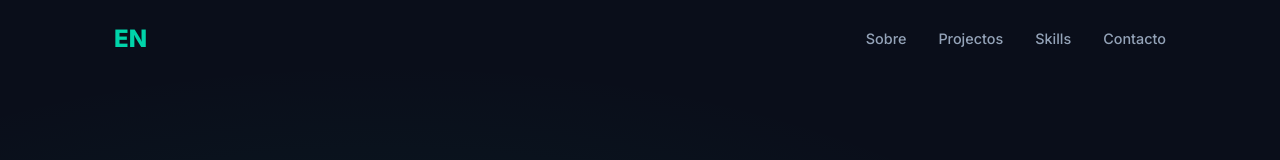
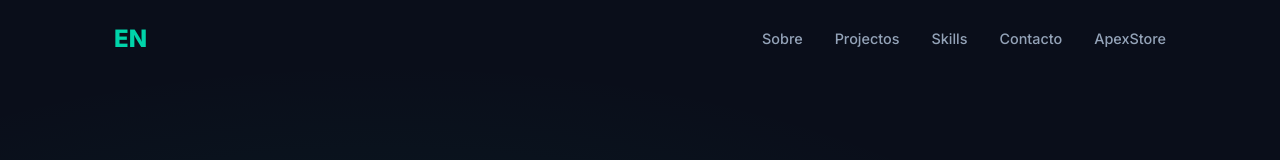
Before and after one commit to ElioNeto/portifolio, an Angular app in the folder frontend/: page / in a window 1280 px wide. Shown: the top 160 px of the page. Built offline with nearby package versions, Linux system fonts and the light colour scheme; no server answers.

Commit message:
feat: add ApexStore external link to navbar navigation menu

```diff
--- a/frontend/src/app/shared/navbar/navbar.component.html
+++ b/frontend/src/app/shared/navbar/navbar.component.html
@@ -5,6 +5,7 @@
       @for (link of navLinks; track link.anchor) {
         <li><a [href]="link.anchor">{{ link.label }}</a></li>
       }
+      <li><a [href]="apexLink" target="_blank" rel="noopener">ApexStore</a></li>
     </ul>
   </div>
 </nav>
--- a/frontend/src/app/shared/navbar/navbar.component.ts
+++ b/frontend/src/app/shared/navbar/navbar.component.ts
@@ -21,6 +21,8 @@ export class NavbarComponent {
     { anchor: '#contact', label: 'Contacto' },
   ];
 
+  apexLink = 'https://apexstore.elioneto.dev/dashboard';
+
   @HostListener('window:scroll')
   onScroll(): void {
     this.scrolled.set(window.scrollY > 50);
```
